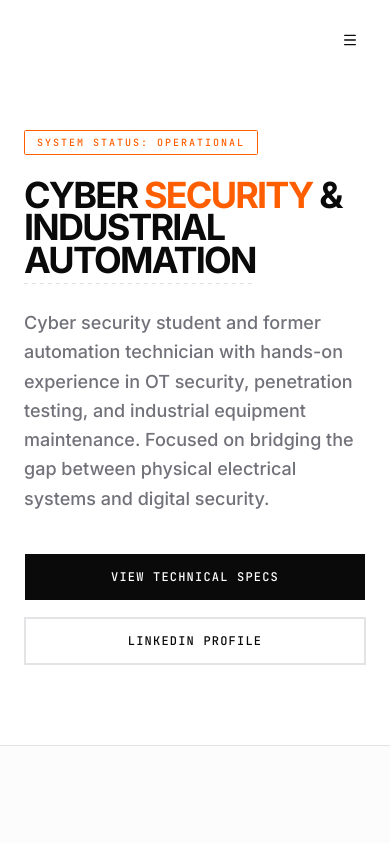
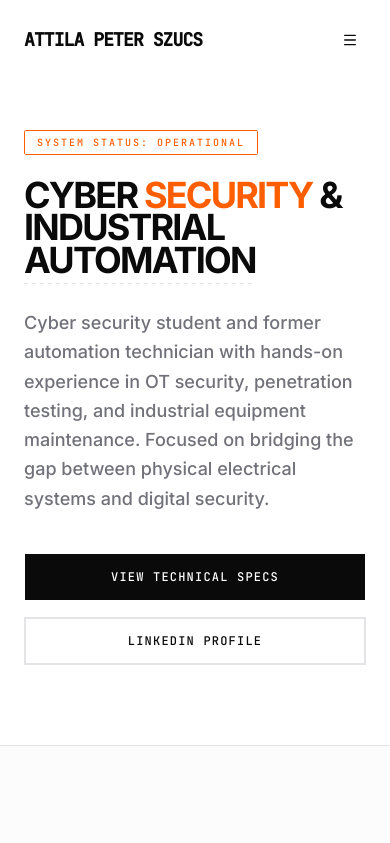
Before and after one commit to attilapeterszucs/Portfolio-Website, a React (Vite) app: page / in a window 390 px wide. Shown: the top 843 px of the page. Built offline with nearby package versions, Linux system fonts and the light colour scheme.

Commit message:
Show name in navbar on mobile view

```diff
--- a/src/App.tsx
+++ b/src/App.tsx
@@ -150,7 +150,7 @@ export default function App() {
       <header className={`fixed top-0 w-full z-50 transition-all duration-300 ${isScrolled ? 'bg-background/80 backdrop-blur-md border-b py-3' : 'bg-transparent py-6'}`}>
         <div className="container mx-auto px-6 flex items-center justify-between">
           <div className="flex items-center gap-2">
-            <span className="font-mono font-bold tracking-tighter text-lg uppercase hidden sm:block">Attila Peter Szucs</span>
+            <span className="font-mono font-bold tracking-tighter text-lg uppercase">Attila Peter Szucs</span>
           </div>
 
           <nav className="hidden md:flex items-center gap-8">
```
